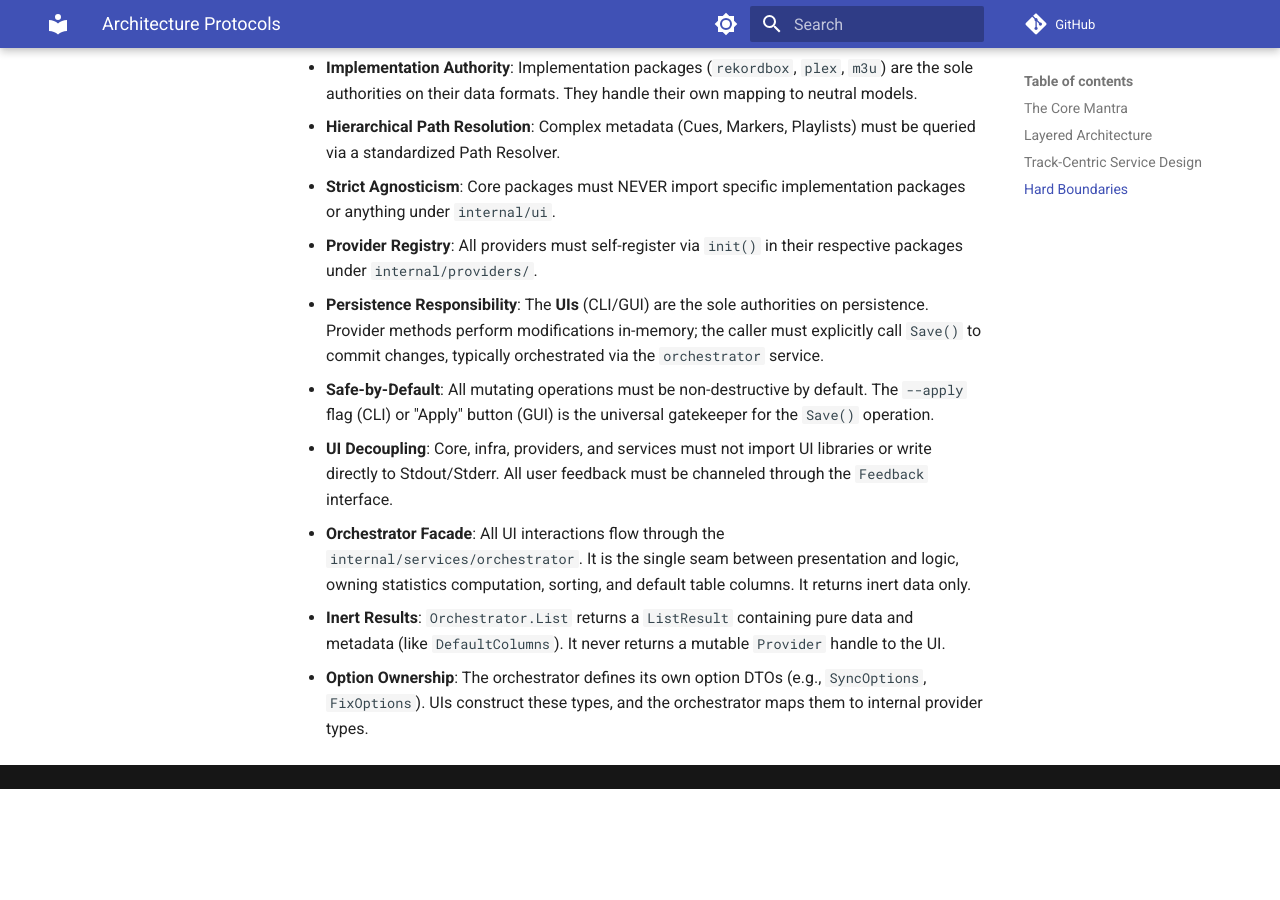
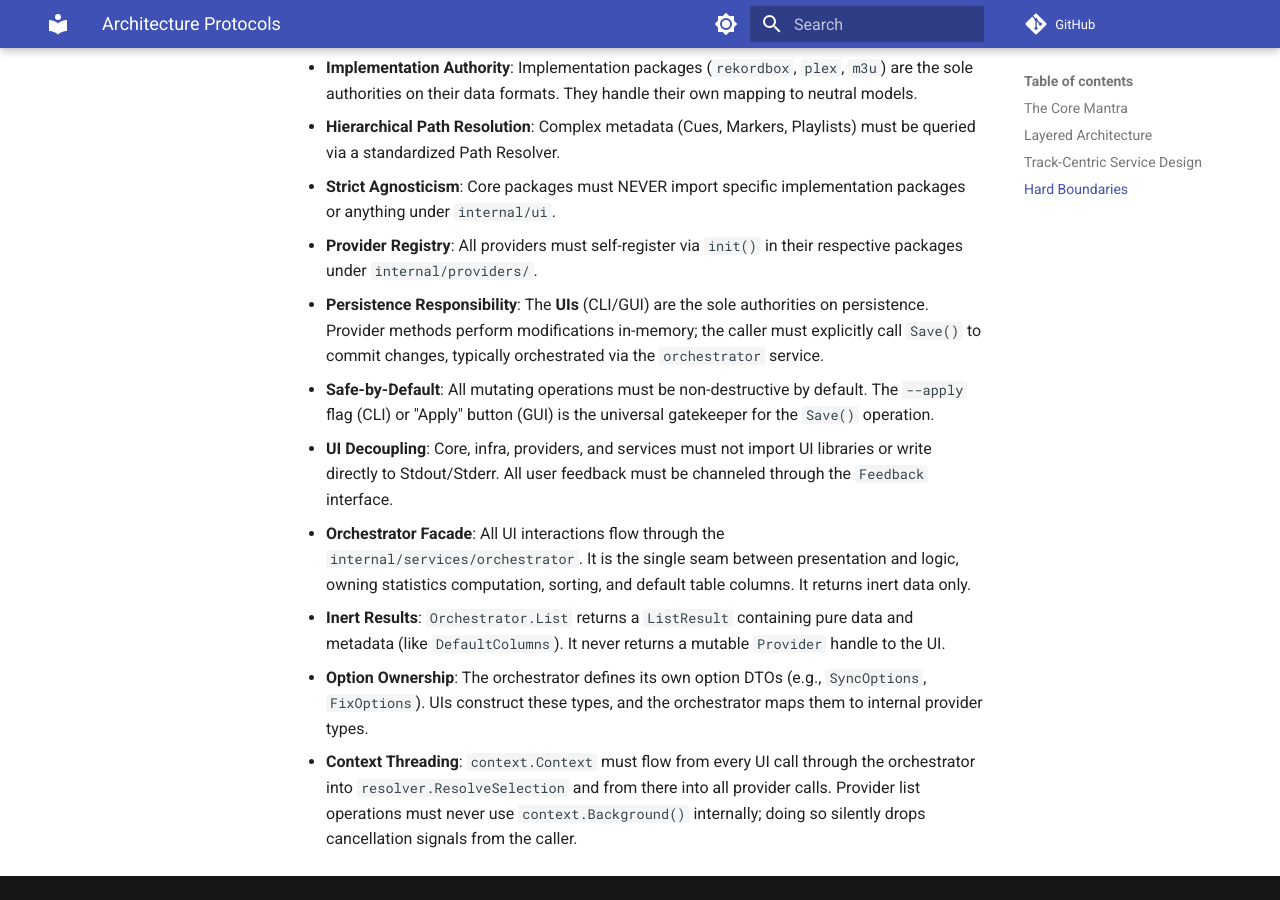
Before and after one commit to llttlltt/dj-library-tools, an MkDocs documentation site: the page built from docs/agent/architecture.md, in a window 1280 px wide and 900 px high, scrolled down 1565 px. Built offline with MkDocs 1.6.1 and Material for MkDocs 9.7.7, drawn with Linux system fonts in a browser that asks for light colours; comment, search, counter and statistics services are not loaded; before the commit the page ends 2354 px from its top, so only the background shows below that.

Commit message:
docs: add context threading rule to architecture hard boundaries

```diff
--- a/docs/agent/architecture.md
+++ b/docs/agent/architecture.md
@@ -44,3 +44,4 @@ The system follows a nested, resource-oriented service structure:
 - **Orchestrator Facade**: All UI interactions flow through the `internal/services/orchestrator`. It is the single seam between presentation and logic, owning statistics computation, sorting, and default table columns. It returns inert data only.
 - **Inert Results**: `Orchestrator.List` returns a `ListResult` containing pure data and metadata (like `DefaultColumns`). It never returns a mutable `Provider` handle to the UI.
 - **Option Ownership**: The orchestrator defines its own option DTOs (e.g., `SyncOptions`, `FixOptions`). UIs construct these types, and the orchestrator maps them to internal provider types.
+- **Context Threading**: `context.Context` must flow from every UI call through the orchestrator into `resolver.ResolveSelection` and from there into all provider calls. Provider list operations must never use `context.Background()` internally; doing so silently drops cancellation signals from the caller.
```
